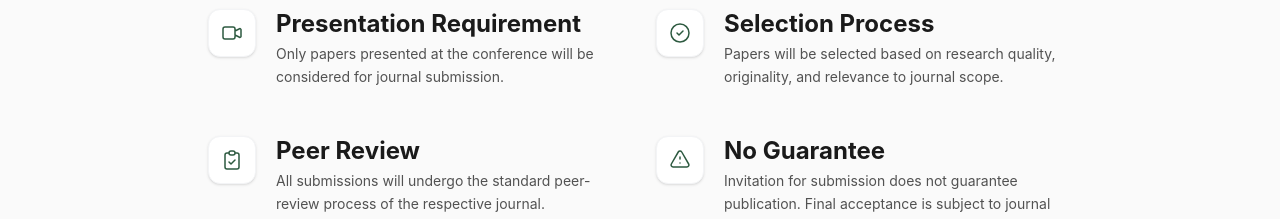
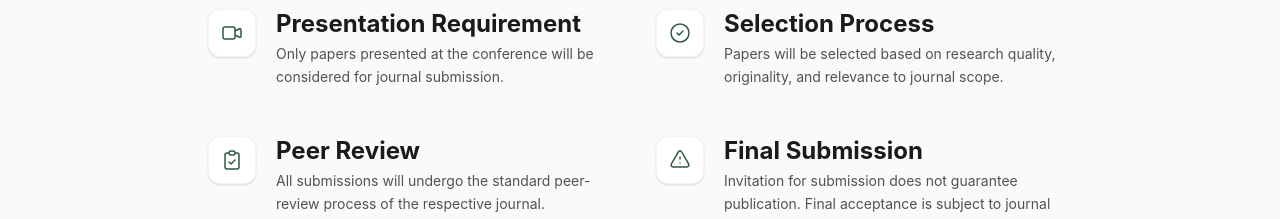
Before and after one commit to SK8-infi/digi-sustain-2026, a React (Vite) app: page /journals in a window 1280 px wide. Shown: the part 1420-1639 px from the top of the page. Built offline with nearby package versions, Linux system fonts and the light colour scheme.

Commit message:
Minor Text Changes

```diff
--- a/src/pages/ConclavePage.jsx
+++ b/src/pages/ConclavePage.jsx
@@ -14,11 +14,7 @@ export default function ConclavePage() {
             <SectionContainer background="white">
                 <div className="mb-8">
                     <SectionHeader title="Directors' Conclave" />
-                    <div className="max-w-4xl mx-auto text-center mb-10">
-                        <p className="text-xl text-gray-700">
-                            Received acceptance from <strong>Dr. Mohua Banerjee</strong>, Director, IMI Kolkata to participate in the Directors’ Conclave.
-                        </p>
-                    </div>
+
                     <div className="max-w-6xl mx-auto mb-10">
                         <CommitteeGrid members={directorsConclaveSpeaker} layout="horizontal" variant="leadership" />
                     </div>
--- a/src/pages/JournalsPage.jsx
+++ b/src/pages/JournalsPage.jsx
@@ -48,7 +48,7 @@ export default function JournalsPage() {
                                 icon: "M9 5H7a2 2 0 00-2 2v12a2 2 0 002 2h10a2 2 0 002-2V7a2 2 0 00-2-2h-2M9 5a2 2 0 002 2h2a2 2 0 002-2M9 5a2 2 0 012-2h2a2 2 0 012 2m-6 9l2 2 4-4"
                             },
                             {
-                                title: "No Guarantee",
+                                title: "Final Submission",
                                 description: "Invitation for submission does not guarantee publication. Final acceptance is subject to journal review.",
                                 icon: "M12 9v2m0 4h.01m-6.938 4h13.856c1.54 0 2.502-1.667 1.732-3L13.732 4c-.77-1.333-2.694-1.333-3.464 0L3.34 16c-.77 1.333.192 3 1.732 3z"
                             }
```
